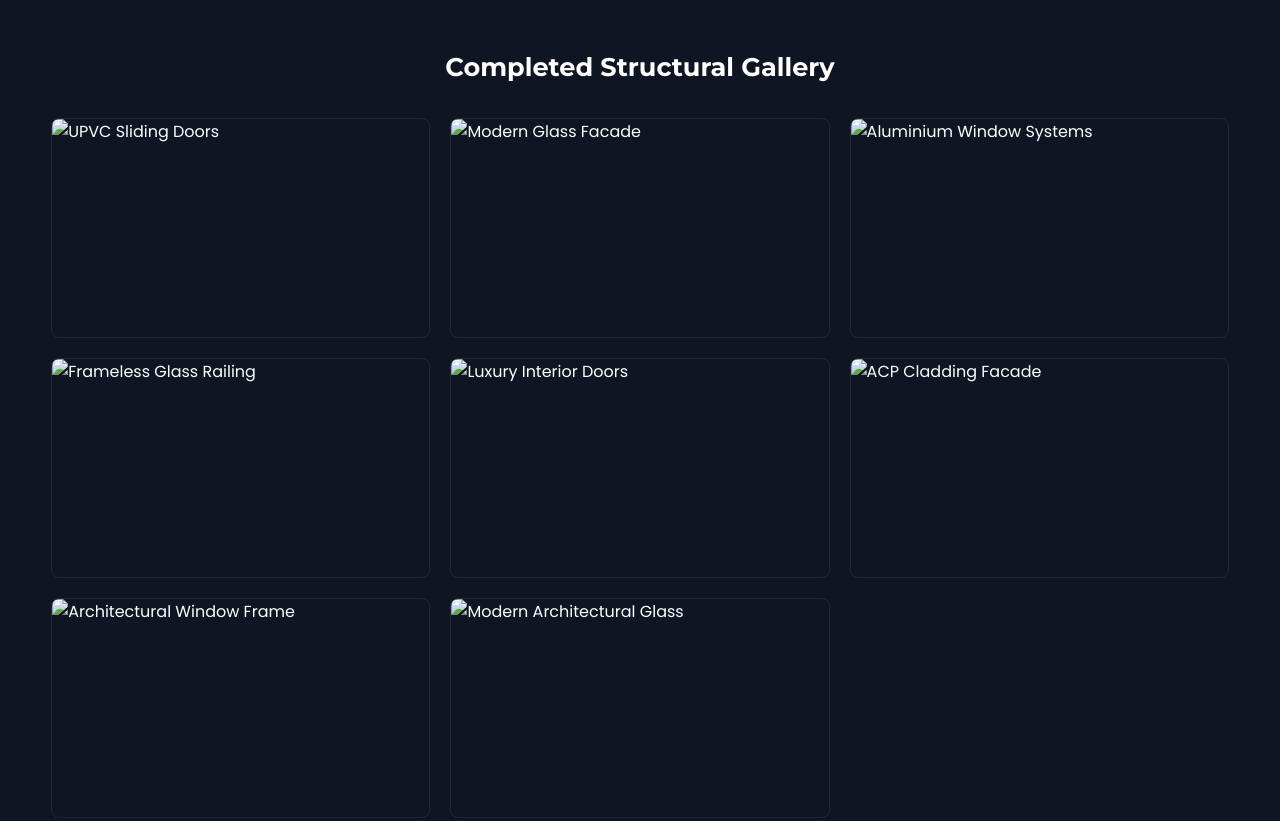
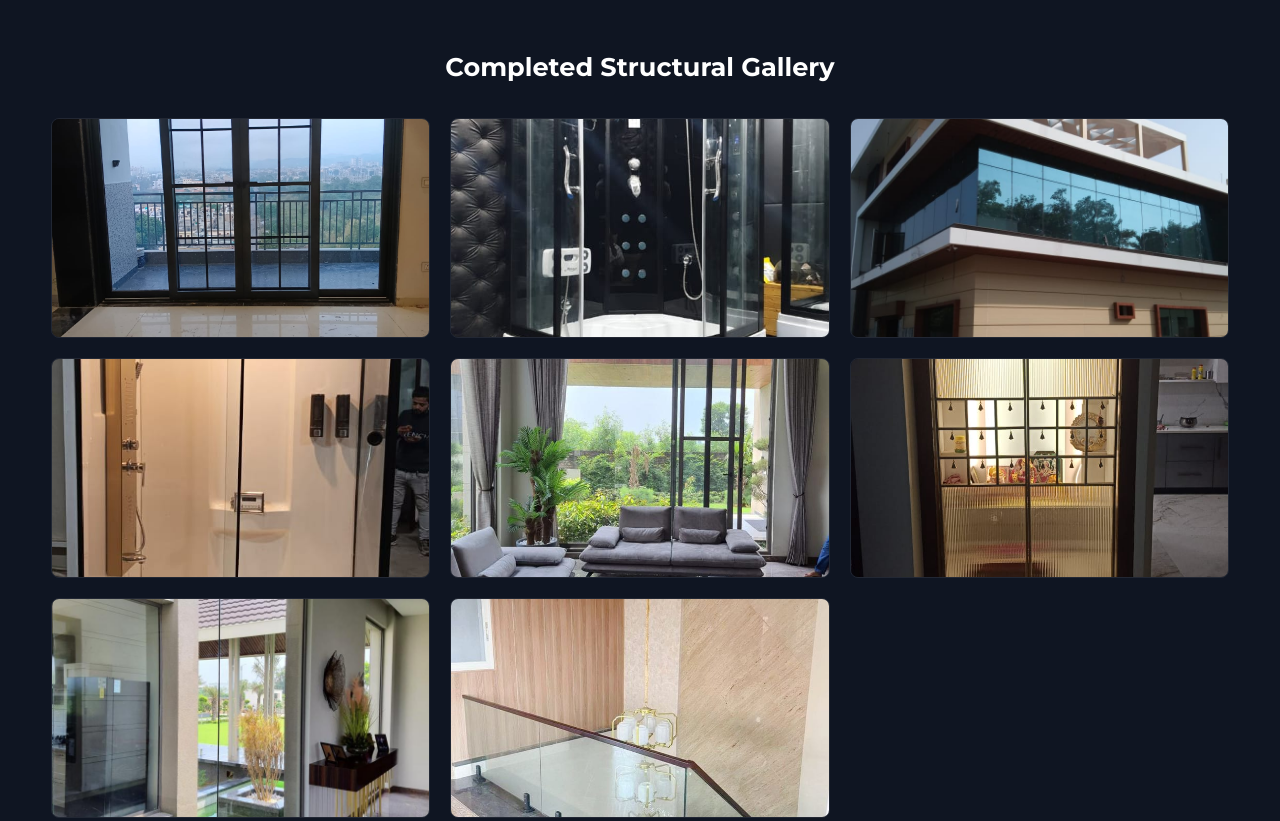
Before and after one commit to sandhya9897shri-rgb/ambala-fabrication, a plain HTML site: page index.html in a window 1280 px wide. Shown: the part 8055-8876 px from the top of the page. Drawn offline with Linux system fonts and the light colour scheme.

Commit message:
Update index.html

```diff
--- a/index.html
+++ b/index.html
@@ -1444,7 +1444,7 @@
 
                 <div class="video-card">
                     <video controls preload="metadata" playsinline>
-                        <source src="WhatsApp Video 2026-08-04 at 11.20.51 PM .mp4" type="video/mp4">
+                        <source src="WhatsApp Video 2026-08-04 at 11.20.51 PM (1).mp4" type="video/mp4">
                         Your browser does not support HTML5 video player.
                     </video>
                     <div class="video-info">
@@ -1457,14 +1457,14 @@
 
             <h3 style="text-align: center; margin-bottom: 30px; font-size: 1.6rem; color: #fff;">Completed Structural Gallery</h3>
             <div class="photo-gallery">
-                <div class="gallery-item"><img src="WhatsApp Image 2026-08-04 at 11.21.02 PM (2)" alt="UPVC Sliding Doors"></div>
-                <div class="gallery-item"><img src="WhatsApp Image 2026-08-04 at 11.21.03 PM (1)" alt="Modern Glass Facade"></div>
-                <div class="gallery-item"><img src="WhatsApp Image 2026-08-04 at 11.21.06 PM (1)" alt="Aluminium Window Systems"></div>
-                <div class="gallery-item"><img src="WhatsApp Image 2026-08-04 at 11.21.03 PM" alt="Frameless Glass Railing"></div>
-                <div class="gallery-item"><img src="WhatsApp Image 2026-08-04 at 11.21.04 PM (1)" alt="Luxury Interior Doors"></div>
-                <div class="gallery-item"><img src="WhatsApp Image 2026-08-04 at 11.21.04 PM (2)" alt="ACP Cladding Facade"></div>
-                <div class="gallery-item"><img src="WhatsApp Image 2026-08-04 at 11.21.04 PM" alt="Architectural Window Frame"></div>
-                <div class="gallery-item"><img src="WhatsApp Image 2026-08-04 at 11.21.05 PM (1)" alt="Modern Architectural Glass"></div>
+                <div class="gallery-item"><img src="WhatsApp Image 2026-08-04 at 11.21.02 PM (2).jpeg" alt="UPVC Sliding Doors"></div>
+                <div class="gallery-item"><img src="WhatsApp Image 2026-08-04 at 11.21.03 PM (1).jpeg" alt="Modern Glass Facade"></div>
+                <div class="gallery-item"><img src="WhatsApp Image 2026-08-04 at 11.21.06 PM (1).jpeg" alt="Aluminium Window Systems"></div>
+                <div class="gallery-item"><img src="WhatsApp Image 2026-08-04 at 11.21.03 PM.jpeg" alt="Frameless Glass Railing"></div>
+                <div class="gallery-item"><img src="WhatsApp Image 2026-08-04 at 11.21.04 PM (1).jpeg" alt="Luxury Interior Doors"></div>
+                <div class="gallery-item"><img src="WhatsApp Image 2026-08-04 at 11.21.04 PM (2).jpeg" alt="ACP Cladding Facade"></div>
+                <div class="gallery-item"><img src="WhatsApp Image 2026-08-04 at 11.21.04 PM.jpeg" alt="Architectural Window Frame"></div>
+                <div class="gallery-item"><img src="WhatsApp Image 2026-08-04 at 11.21.05 PM (1).jpeg" alt="Modern Architectural Glass"></div>
             </div>
         </div>
     </section>
```
